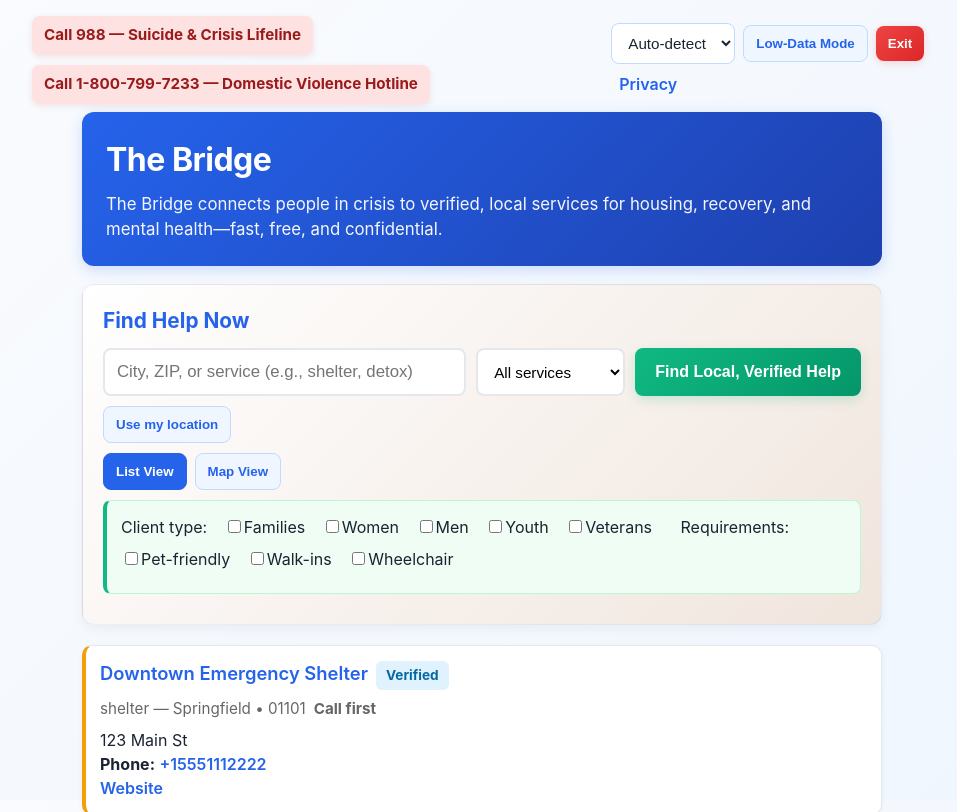
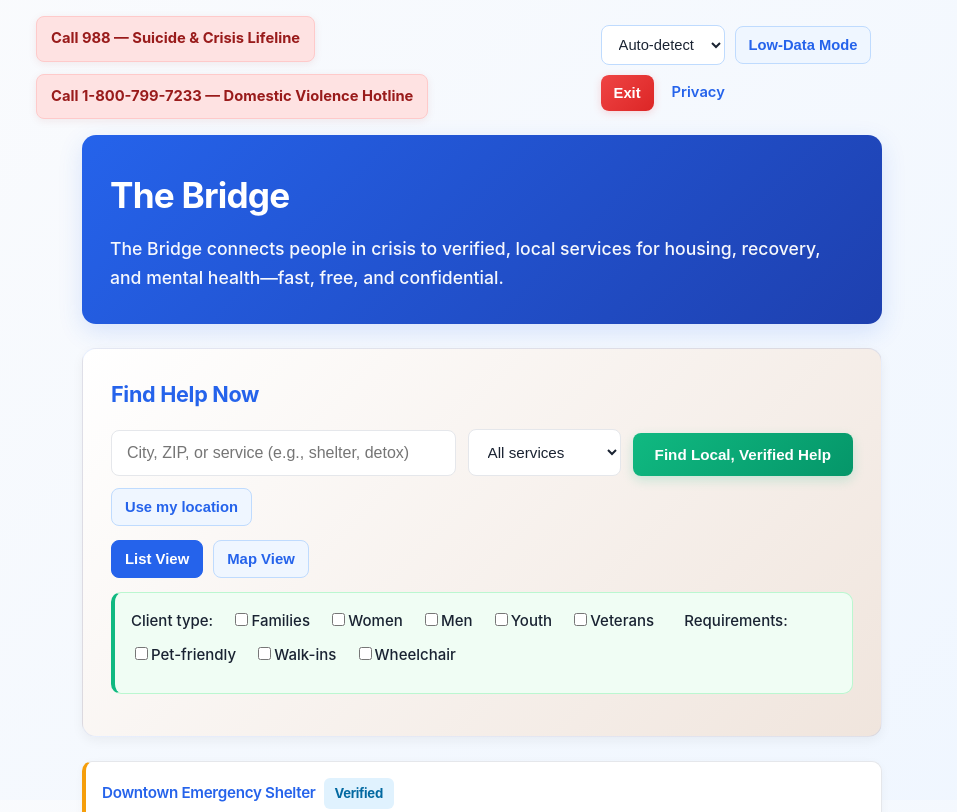
Before and after one commit to Aakash-Srinivasan02/Crisis_Compass, a plain HTML site: page index.html in a window 1280 px wide. Shown: the top 812 px of the page, without its empty margins (158-1115 px from the left). Drawn offline with Linux system fonts and the light colour scheme.

Commit message:
Enhance professional design: better typography, spacing, and polished UI

```diff
--- a/styles.css
+++ b/styles.css
@@ -1,41 +1,46 @@
-:root{--bg:#fafbfd;--text:#1a2332;--accent:#2563eb;--accent-2:#1e40af;--success:#10b981;--warm:#f59e0b;--gentle:#f0e5dd;--soft-blue:#eff6ff}
+:root{--bg:#fafbfd;--text:#1a2332;--accent:#2563eb;--accent-2:#1e40af;--success:#10b981;--warm:#f59e0b;--gentle:#f0e5dd;--soft-blue:#eff6ff;--gray-600:#4b5563;--gray-200:#e5e7eb}
 *{box-sizing:border-box}
-html,body{height:100%;margin:0;font-family:-apple-system,BlinkMacSystemFont,'Segoe UI',Roboto,'Helvetica Neue',Arial;}
-body{background:linear-gradient(135deg, var(--bg) 0%, var(--soft-blue) 100%);color:var(--text);line-height:1.5;padding:16px}
-.site-header{max-width:800px;margin:0 auto 18px;background:linear-gradient(135deg, #2563eb, #1e40af);color:#fff;padding:24px;border-radius:12px;box-shadow:0 4px 15px rgba(37, 99, 235, 0.2)}
-.site-header h1{font-size:2rem;margin:0 0 8px;letter-spacing:-0.5px}
-.mission{font-size:1.05rem;margin:0;opacity:0.95}
-.top-utility{display:flex;justify-content:space-between;align-items:center;gap:8px;max-width:900px;margin:0 auto 8px}
-.hotline{display:flex;gap:10px;flex-wrap:wrap}
-.hotline-link{background:#fee2e2;padding:8px 12px;border-radius:8px;color:#991b1b;font-weight:700;text-decoration:none;font-size:0.95rem;box-shadow:0 2px 6px rgba(153, 27, 27, 0.1)}
-.hotline-link:hover{background:#fecaca;transform:translateY(-2px);box-shadow:0 4px 10px rgba(153, 27, 27, 0.15)}
-.utility-controls{display:flex;gap:8px;align-items:center;flex-wrap:wrap}
-.small-btn{background:var(--soft-blue);border:1px solid #bfdbfe;padding:10px 12px;border-radius:8px;cursor:pointer;font-weight:600;color:var(--accent);transition:all 0.2s}
-.small-btn:hover{background:#dbeafe;border-color:#3b82f6;transform:translateY(-1px);box-shadow:0 2px 8px rgba(37, 99, 235, 0.15)}
-#langSelect{padding:10px 12px;border-radius:8px;border:1px solid #bfdbfe;font-size:0.95rem;background:#fff;color:var(--text);cursor:pointer}
-.privacy-link{color:var(--accent);text-decoration:none;margin-left:8px;font-weight:600;transition:color 0.2s}
+html,body{height:100%;margin:0;font-family:'Inter',-apple-system,BlinkMacSystemFont,'Segoe UI',Roboto,'Helvetica Neue',Arial,sans-serif;-webkit-font-smoothing:antialiased;-moz-osx-font-smoothing:grayscale}
+body{background:linear-gradient(135deg, var(--bg) 0%, var(--soft-blue) 100%);color:var(--text);line-height:1.6;padding:16px;font-size:15px}
+main{max-width:920px;margin:0 auto}
+.site-header{max-width:800px;margin:0 auto 24px;background:linear-gradient(135deg, #2563eb, #1e40af);color:#fff;padding:32px 28px;border-radius:14px;box-shadow:0 8px 24px rgba(37, 99, 235, 0.15)}
+.site-header h1{font-size:2.2rem;margin:0 0 12px;letter-spacing:-0.8px;font-weight:700}
+.mission{font-size:1.1rem;margin:0;opacity:0.96;line-height:1.6;font-weight:500}
+.top-utility{display:flex;justify-content:space-between;align-items:center;gap:12px;max-width:900px;margin:0 auto 16px;padding:0 4px}
+.hotline{display:flex;gap:12px;flex-wrap:wrap}
+.hotline-link{background:#fee2e2;padding:10px 14px;border-radius:8px;color:#991b1b;font-weight:700;text-decoration:none;font-size:0.92rem;box-shadow:0 2px 8px rgba(153, 27, 27, 0.08);transition:all 0.2s;border:1px solid #fecaca}
+.hotline-link:hover{background:#fecaca;transform:translateY(-2px);box-shadow:0 4px 12px rgba(153, 27, 27, 0.15)}
+.utility-controls{display:flex;gap:10px;align-items:center;flex-wrap:wrap}
+.small-btn{background:var(--soft-blue);border:1.5px solid #bfdbfe;padding:10px 13px;border-radius:8px;cursor:pointer;font-weight:600;color:var(--accent);transition:all 0.2s;font-size:0.92rem}
+.small-btn:hover{background:#dbeafe;border-color:#3b82f6;transform:translateY(-2px);box-shadow:0 2px 8px rgba(37, 99, 235, 0.15)}
+#langSelect{padding:10px 13px;border-radius:8px;border:1.5px solid #bfdbfe;font-size:0.92rem;background:#fff;color:var(--text);cursor:pointer;transition:all 0.2s}
+#langSelect:hover{border-color:var(--accent)}
+.privacy-link{color:var(--accent);text-decoration:none;margin-left:8px;font-weight:600;transition:color 0.2s;font-size:0.92rem}
 .privacy-link:hover{color:var(--accent-2);text-decoration:underline}
-.quick-exit{background:linear-gradient(135deg, #ef4444, #dc2626);color:#fff;padding:10px 12px;border-radius:8px;border:none;font-weight:700;cursor:pointer;box-shadow:0 2px 8px rgba(239, 68, 68, 0.2);transition:all 0.2s}
+.quick-exit{background:linear-gradient(135deg, #ef4444, #dc2626);color:#fff;padding:10px 13px;border-radius:8px;border:none;font-weight:700;cursor:pointer;box-shadow:0 2px 8px rgba(239, 68, 68, 0.2);transition:all 0.2s;font-size:0.92rem}
 .quick-exit:hover{transform:translateY(-2px);box-shadow:0 4px 12px rgba(239, 68, 68, 0.3)}
-.search-box{max-width:800px;margin:8px auto 20px;padding:20px;border-radius:12px;background:linear-gradient(135deg, #fff 0%, var(--gentle) 100%);box-shadow:0 4px 12px rgba(0, 0, 0, 0.05);border:1px solid rgba(37, 99, 235, 0.1)}
-.search-box h2{color:var(--accent);margin:0 0 12px;font-size:1.3rem}
-.form-simple{display:flex;gap:10px;flex-wrap:wrap}
-input#query{flex:1;padding:12px;font-size:1.05rem;border:2px solid #e5e7eb;padding-left:12px;border-radius:8px;transition:all 0.2s}
+.search-box{max-width:800px;margin:12px auto 24px;padding:28px;border-radius:14px;background:linear-gradient(135deg, #fff 0%, var(--gentle) 100%);box-shadow:0 4px 12px rgba(0, 0, 0, 0.05);border:1.5px solid rgba(37, 99, 235, 0.1)}
+.search-box h2{color:var(--accent);margin:0 0 18px;font-size:1.35rem;font-weight:700;letter-spacing:-0.3px}
+.form-simple{display:flex;gap:12px;flex-wrap:wrap;align-items:flex-end}
+input#query{flex:1;padding:13px 15px;font-size:1rem;border:1.5px solid var(--gray-200);border-radius:8px;transition:all 0.2s;min-width:200px}
 input#query:focus{outline:none;border-color:var(--accent);box-shadow:0 0 0 3px rgba(37, 99, 235, 0.1)}
-select{padding:12px;border-radius:8px;border:2px solid #e5e7eb;font-size:0.95rem;background:#fff;cursor:pointer;transition:all 0.2s}
+select{padding:13px 15px;border-radius:8px;border:1.5px solid var(--gray-200);font-size:0.95rem;background:#fff;cursor:pointer;transition:all 0.2s;color:var(--text)}
 select:focus{outline:none;border-color:var(--accent);box-shadow:0 0 0 3px rgba(37, 99, 235, 0.1)}
-.cta{background:linear-gradient(135deg, var(--success), #059669);color:#fff;border:none;padding:14px 20px;border-radius:8px;font-size:1rem;cursor:pointer;font-weight:700;box-shadow:0 4px 12px rgba(16, 185, 129, 0.2);transition:all 0.2s}
+.cta{background:linear-gradient(135deg, var(--success), #059669);color:#fff;border:none;padding:13px 22px;border-radius:8px;font-size:0.95rem;cursor:pointer;font-weight:700;box-shadow:0 4px 12px rgba(16, 185, 129, 0.2);transition:all 0.2s;white-space:nowrap}
 .cta:hover{transform:translateY(-2px);box-shadow:0 6px 16px rgba(16, 185, 129, 0.3)}
 .cta:active{transform:translateY(0);box-shadow:0 2px 8px rgba(16, 185, 129, 0.15)}
-.results{max-width:800px;margin:0 auto 20px}
-.view-toggle{max-width:800px;margin:10px auto;display:flex;gap:8px}
+.results{max-width:800px;margin:0 auto 24px}
+.view-toggle{max-width:800px;margin:14px auto;display:flex;gap:10px}
+.view-toggle .small-btn{font-size:0.93rem}
 .view-toggle .small-btn.active{background:var(--accent);color:#fff;border-color:var(--accent)}
-.refinement{max-width:800px;margin:10px auto;padding:14px;background:#f0fdf4;border-radius:8px;border:1px solid #bbf7d0;border-left:4px solid var(--success)}
-.refinement label{display:inline-block;margin-right:12px;margin-bottom:8px;cursor:pointer}
+.refinement{max-width:800px;margin:14px auto;padding:16px;background:#f0fdf4;border-radius:10px;border:1.5px solid #bbf7d0;border-left:4px solid var(--success)}
+.refinement label{display:inline-block;margin-right:14px;margin-bottom:10px;cursor:pointer;font-weight:500}
 .modal{display:none;position:fixed;left:0;top:0;right:0;bottom:0;background:rgba(0,0,0,0.5);align-items:center;justify-content:center;padding:20px;z-index:1000}
 .modal[aria-hidden="false"]{display:flex}
-.modal-content{background:#fff;padding:20px;border-radius:12px;max-width:720px;width:100%;position:relative;box-shadow:0 10px 40px rgba(0, 0, 0, 0.15)}
-.modal-close{position:absolute;right:12px;top:8px;background:var(--soft-blue);border:1px solid #bfdbfe;padding:8px 10px;border-radius:6px;cursor:pointer;color:var(--accent);font-weight:700}
+.modal-content{background:#fff;padding:28px;border-radius:14px;max-width:720px;width:100%;position:relative;box-shadow:0 10px 40px rgba(0, 0, 0, 0.15)}
+.modal-content h2{margin:0 0 16px;font-size:1.25rem;color:var(--text);font-weight:700}
+.modal-close{position:absolute;right:14px;top:14px;background:var(--soft-blue);border:1.5px solid #bfdbfe;padding:8px 11px;border-radius:6px;cursor:pointer;color:var(--accent);font-weight:700;font-size:0.9rem;transition:all 0.2s}
+.modal-close:hover{background:#dbeafe;border-color:var(--accent)}
 .capacity{font-weight:700;margin-left:8px}
 
 /* Low bandwidth mode */
@@ -43,16 +48,17 @@ select:focus{outline:none;border-color:var(--accent);box-shadow:0 0 0 3px rgba(3
 .low-bandwidth .hotline-link{padding:6px 6px}
 .low-bandwidth .small-btn{padding:6px}
 
-.card{border:1px solid #e5e7eb;padding:14px;border-radius:10px;margin-bottom:12px;background:#fff;box-shadow:0 2px 6px rgba(0, 0, 0, 0.04);transition:all 0.2s;border-left:4px solid var(--warm)}
+.card{border:1.5px solid #e5e7eb;padding:16px;border-radius:10px;margin-bottom:14px;background:#fff;box-shadow:0 2px 8px rgba(0, 0, 0, 0.04);transition:all 0.2s;border-left:4px solid var(--warm)}
 .card:hover{box-shadow:0 6px 16px rgba(0, 0, 0, 0.08);transform:translateY(-2px)}
-.card h4{margin:0 0 8px;font-size:1.15rem;color:var(--text)}
-.card a{color:var(--accent);text-decoration:none;font-weight:600;transition:color 0.2s}
+.card h4{margin:0 0 10px;font-size:1.1rem;color:var(--text);font-weight:700;letter-spacing:-0.3px}
+.card a{color:var(--accent);text-decoration:none;font-weight:600;transition:color 0.2s;font-size:0.95rem}
 .card a:hover{color:var(--accent-2);text-decoration:underline}
-.meta{color:#666;font-size:0.95rem;margin-bottom:8px}
-.verified{display:inline-block;background:#e0f2fe;color:#0369a1;padding:4px 10px;border-radius:6px;font-weight:700;margin-left:8px;font-size:0.85rem}
-.info{max-width:800px;margin:0 auto;padding:20px;background:#f8fafc;border-radius:12px;border:1px solid #e2e8f0;margin-top:20px}
-.info h3{color:var(--accent);margin-top:0;margin-bottom:12px}
-.info ul{padding-left:20px;line-height:1.8}
-.hint{color:#666;font-style:italic}
+.meta{color:var(--gray-600);font-size:0.92rem;margin-bottom:10px;font-weight:500}
+.verified{display:inline-block;background:#e0f2fe;color:#0369a1;padding:5px 11px;border-radius:6px;font-weight:700;margin-left:8px;font-size:0.82rem}
+.info{max-width:800px;margin:0 auto;padding:24px;background:#f8fafc;border-radius:12px;border:1.5px solid #e2e8f0;margin-top:24px}
+.info h3{color:var(--accent);margin:0 0 14px;font-size:1.15rem;font-weight:700;letter-spacing:-0.3px}
+.info ul{padding-left:22px;line-height:1.8;margin:0}
+.info li{margin-bottom:10px;color:var(--gray-600);font-weight:500}
+.hint{color:var(--gray-600);font-style:italic;font-size:0.93rem}
 .sr-only{position:absolute!important;height:1px;width:1px;overflow:hidden;clip:rect(1px,1px,1px,1px);white-space:nowrap}
-@media (max-width:520px){.site-header h1{font-size:1.6rem}.mission{font-size:0.95rem}input#query{font-size:1rem}}
+@media (max-width:520px){.site-header{padding:20px}.site-header h1{font-size:1.7rem;margin-bottom:10px}.mission{font-size:0.95rem}.search-box{padding:20px}.search-box h2{font-size:1.15rem;margin-bottom:14px}.form-simple{flex-direction:column}.form-simple input, .form-simple select, .form-simple button{width:100%}.card h4{font-size:1rem}.meta{font-size:0.85rem}input#query{font-size:1rem}}
```
